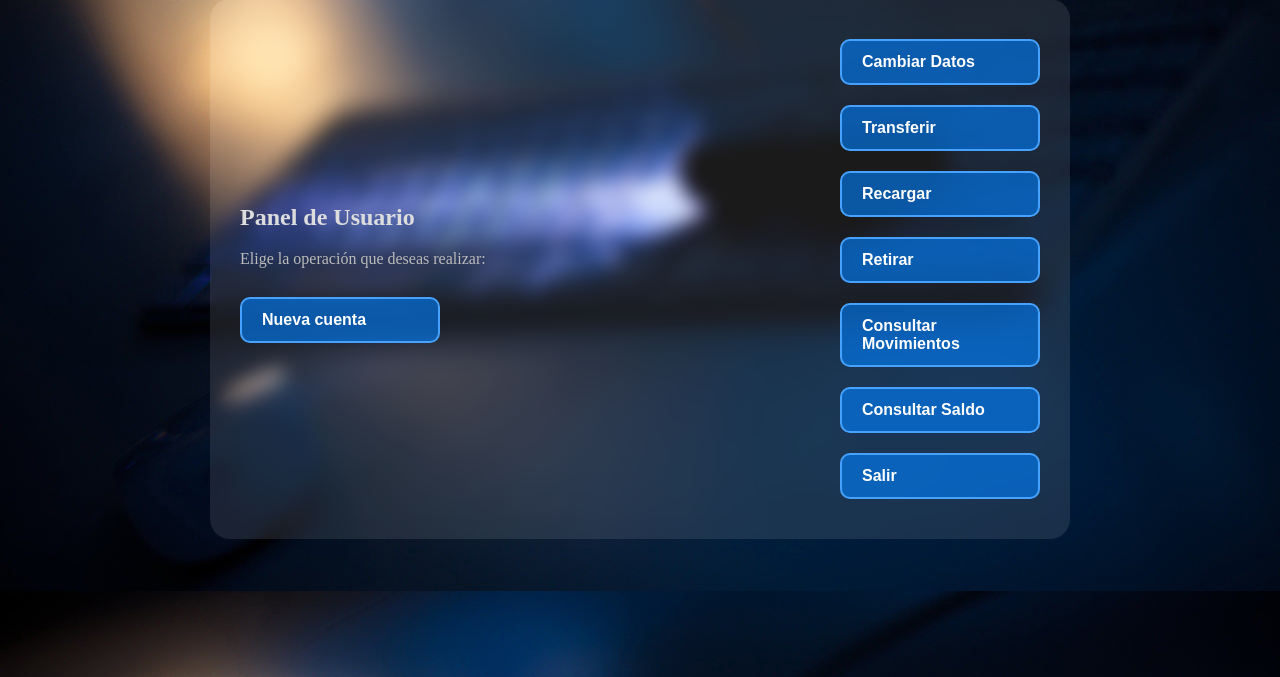
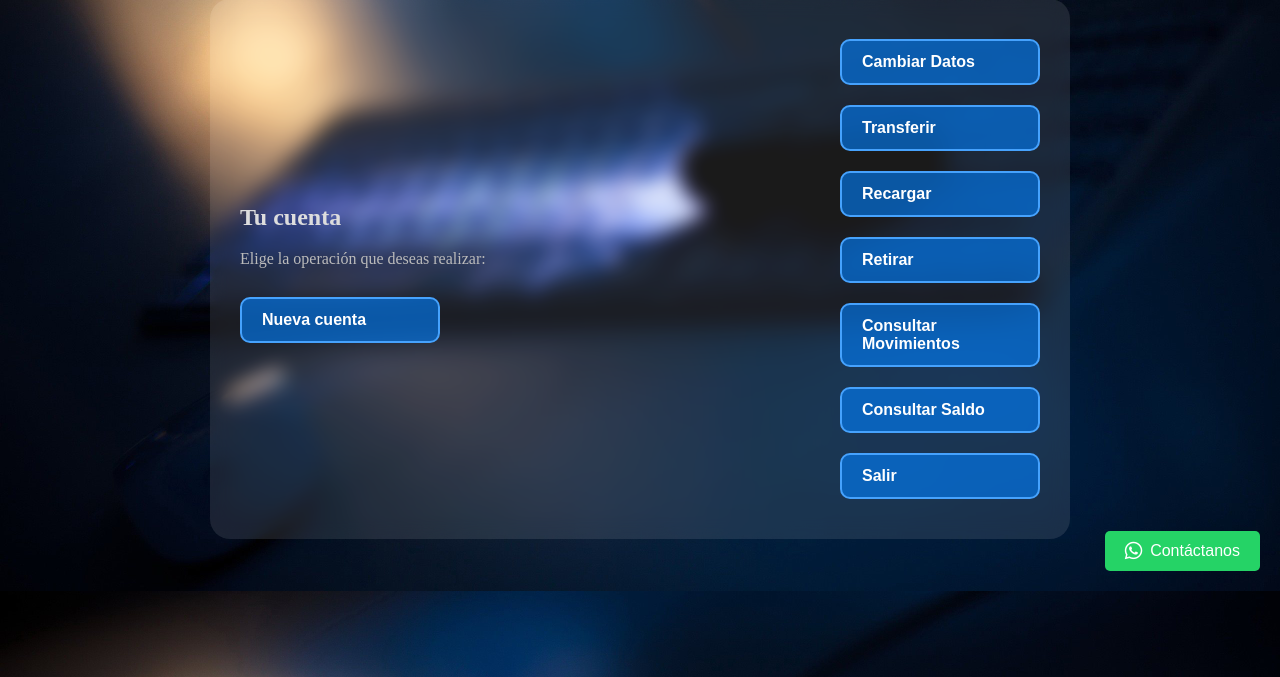
Before and after one commit to LuisVas116/cajero, a PHP site: page /bienvenido.php in a window 1280 px wide. Shown: the part 209-886 px from the top of the page. Run offline with PHP 8.4, Linux system fonts and the light colour scheme.

Commit message:
icono whatsapp

```diff
--- a/assets/css/estilos2.css
+++ b/assets/css/estilos2.css
@@ -198,3 +198,31 @@ body {
         text-align: center;
     }
 }
+
+/* Posición fija en la esquina inferior derecha */
+.whatsapp-button {
+    position: fixed;
+    bottom: 20px;
+    right: 20px;
+    display: inline-flex;
+    align-items: center;
+    padding: 10px 20px;
+    background-color: #25D366;
+    color: white;
+    border: none;
+    border-radius: 5px;
+    font-size: 16px;
+    cursor: pointer;
+    text-decoration: none;
+    transition: background-color 0.3s;
+    z-index: 1000; /* Asegura que esté encima de otros elementos */
+}
+
+.whatsapp-button:hover {
+    background-color: #20b358;
+}
+
+.whatsapp-icon {
+    margin-right: 8px;
+    font-size: 20px;
+}
--- a/assets/js/scripts2.js
+++ b/assets/js/scripts2.js
@@ -24,3 +24,10 @@ function abrirModalSaldo() {
 function cerrarModalSaldo() {
     document.getElementById("modalConsultarSaldo").style.display = "none";
 }*/
+
+
+function openWhatsApp() {
+    // Cambia la URL de WhatsApp a la página que quieras
+    const url = 'https://wa.me/+573017478865'; // Reemplaza 1234567890 con el número de teléfono deseado
+    window.open(url, '_blank');
+}
--- a/bienvenido.php
+++ b/bienvenido.php
@@ -3,9 +3,10 @@
 <head>
     <meta charset="UTF-8">
     <meta name="viewport" content="width=device-width, initial-scale=1.0">
-    <title>Panel de Usuario</title>
+    <title>Tu cuenta</title>
     <link href="https://fonts.googleapis.com/css2?family=Roboto:wght@400;700&display=swap" rel="stylesheet">
     <link rel="stylesheet" href="./assets/css/estilos2.css">
+    <link rel="stylesheet" href="https://cdnjs.cloudflare.com/ajax/libs/font-awesome/6.0.0-beta3/css/all.min.css">
 </head>
 <body>
     <header class="banner">
@@ -15,7 +16,7 @@
 
     <main class="contenedor__todo">
         <div class="caja__informacion">
-            <h2>Panel de Usuario</h2>
+            <h2>Tu cuenta</h2>
             <p>Elige la operación que deseas realizar:</p>
 
             <button class="nueva-cuenta" onclick="abrirModal()">Nueva cuenta</button>
@@ -48,8 +49,13 @@
             <button onclick="window.location.href='php/saldo.php'">Consultar Saldo</button>
             <button onclick="window.location.href='php/cerrar_sesion.php'">Salir</button>
         </div>
+
+
+
     </main>
-
+    <button class="whatsapp-button" onclick="openWhatsApp()">
+        <i class="fab fa-whatsapp whatsapp-icon"></i> Contáctanos
+    </button>
     <script src="./assets/js/scripts2.js"></script>
 </body>
 </html>
```
